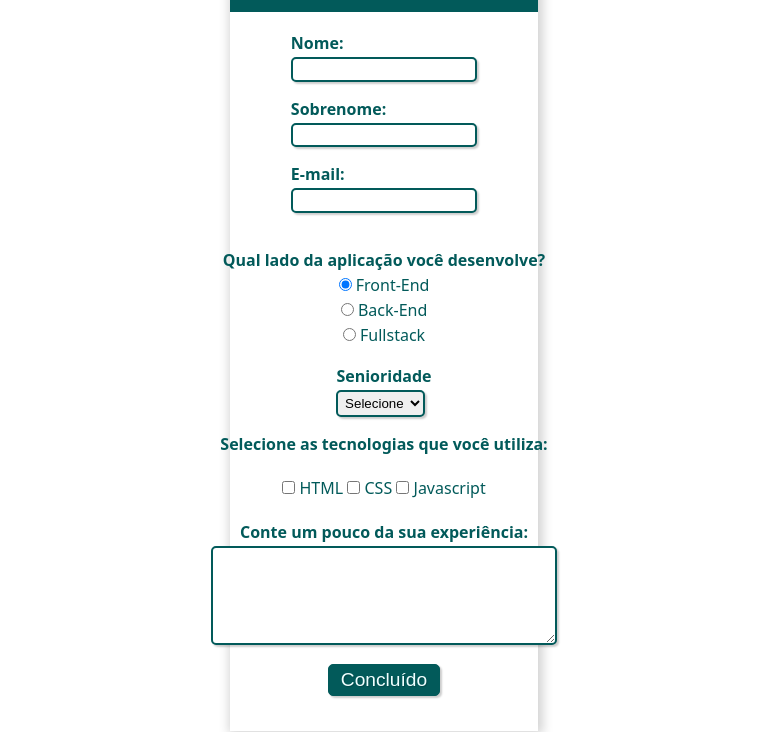
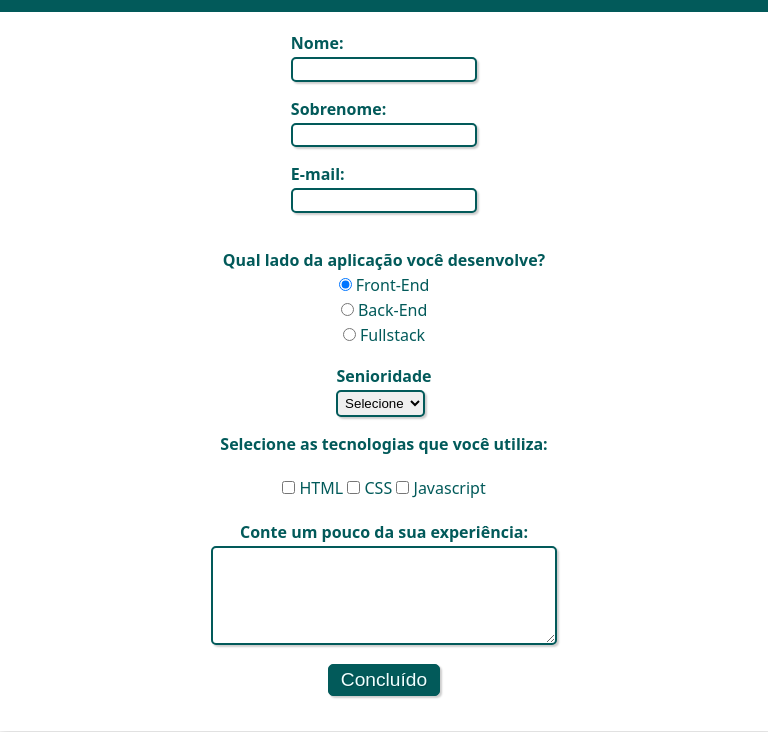
Before and after one commit to Gisa99/formularios-html-css, a plain HTML site: page index.html in a window 768 px wide. Shown: the part 68-800 px from the top of the page. Drawn offline with Linux system fonts and the light colour scheme.

Commit message:
adaptação de formulário para mobile

```diff
--- a/formulario.css
+++ b/formulario.css
@@ -93,3 +93,12 @@ input, select, textarea, button{
 .check{
     display: inline-block;
 }
+
+@media(min-width: 475px) and (max-width: 800px){
+
+    .caixa-formulario{
+        width: 100%;
+    }
+
+
+}
```
